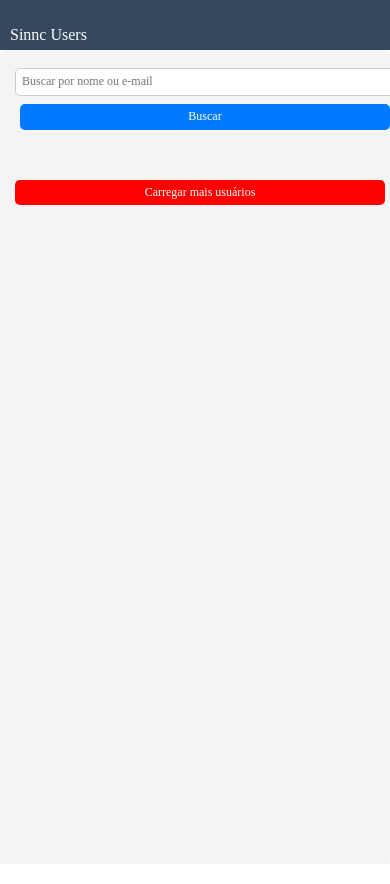
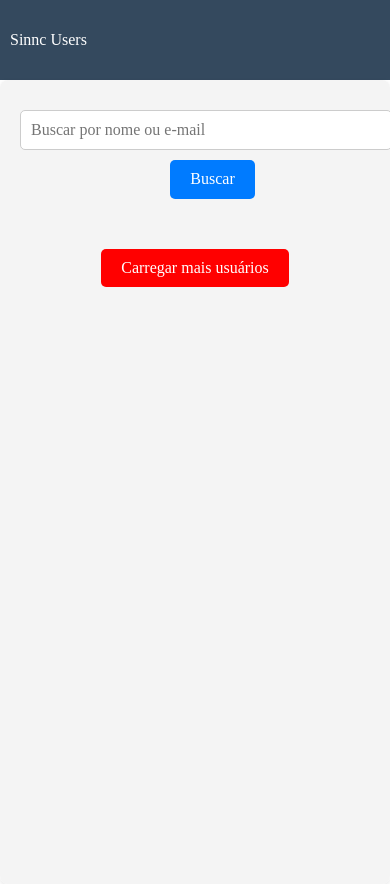
Before and after one commit to eduardopvieira16/endless-scroll-react, a React (Vite) app: page / in a window 390 px wide. Built offline with nearby package versions, Linux system fonts and the light colour scheme.

Commit message:
Revert "feat: Responsive screen implementation"
This reverts commit cd039f25a78e1f60af8c4a224a4546ecf251caf7.

```diff
--- a/src/components/Card/styles.js
+++ b/src/components/Card/styles.js
@@ -13,17 +13,6 @@ const CardContainer = styled.div`
 
   width: 250px;
   height: 250px;
-
-  @media (max-width: 768px) {
-    width: 200px;
-    height: 200px;
-  }
-
-  @media (max-width: 480px) {
-    width: 100%;
-    height: auto;
-    margin: 5px;
-  }
 `;
 
 export { CardContainer };
--- a/src/components/Content/styles.js
+++ b/src/components/Content/styles.js
@@ -5,7 +5,7 @@ const Container = styled.div`
   color: #333;
   background-color: #f4f4f4;
   padding: 20px;
-  height: calc(100vh - 70px);
+  height: calc(100vh - 80px);
   overflow-y: auto;
   border-radius: 8px;
   box-shadow: 0 2px 5px rgba(0, 0, 0, 0.1);
@@ -25,15 +25,6 @@ const Container = styled.div`
   ::-webkit-scrollbar-track {
     background-color: blue;
   }
-
-  @media (max-width: 768px) {
-    padding: 15px;
-  }
-
-  @media (max-width: 480px) {
-    padding: 10px;
-    height: calc(100vh - 50px);
-  }
 `;
 
 const FlexContainer = styled.div`
@@ -42,15 +33,6 @@ const FlexContainer = styled.div`
   align-items: center;
   margin-bottom: 20px;
   width: 100%;
-
-  @media (max-width: 768px) {
-    margin-bottom: 15px;
-  }
-
-  @media (max-width: 480px) {
-    margin-bottom: 10px;
-    padding: 0 5px;
-  }
 `;
 
 export { Container, FlexContainer };
--- a/src/components/FilterButton/styles.js
+++ b/src/components/FilterButton/styles.js
@@ -13,19 +13,6 @@ const StyledButton = styled.button`
   &:hover {
     background-color: #0056b3;
   }
-
-  @media (max-width: 768px) {
-    margin-left: 20px;
-    padding: 8px 16px;
-    font-size: 14px;
-  }
-
-  @media (max-width: 480px) {
-    margin-left: 10px;
-    padding: 6px 12px;
-    font-size: 12px;
-    width: 100%;
-  }
 `;
 
 export { StyledButton };
--- a/src/components/Header/styles.js
+++ b/src/components/Header/styles.js
@@ -8,16 +8,6 @@ const Container = styled.header`
   justify-content: space-between;
   align-items: center;
   padding: 0 10px;
-
-  @media (max-width: 768px) {
-    padding: 0 5px;
-  }
-
-  @media (max-width: 480px) {
-    flex-direction: column;
-    align-items: flex-start;
-    padding: 10px;
-  }
 `;
 
 export { Container };
--- a/src/components/Input/styles.js
+++ b/src/components/Input/styles.js
@@ -11,16 +11,6 @@ const StyledInput = styled.input`
     border-color: #66afe9;
     outline: none;
   }
-
-  @media (max-width: 768px) {
-    padding: 8px;
-    font-size: 14px;
-  }
-
-  @media (max-width: 480px) {
-    padding: 6px;
-    font-size: 12px;
-  }
 `;
 
 export { StyledInput };
--- a/src/components/Layout/styles.js
+++ b/src/components/Layout/styles.js
@@ -2,7 +2,7 @@ import styled from "styled-components";
 
 const Grid = styled.main`
   display: grid;
-  grid-template-rows: 70px auto;
+  grid-template-rows: 80px auto;
   grid-template-columns: 100%;
   grid-template-areas:
     "HD"
@@ -10,15 +10,6 @@ const Grid = styled.main`
   height: 100vh;
   min-width: 315px;
   box-shadow: 0 2px 5px rgba(0, 0, 0, 0.1);
-
-  @media (max-width: 768px) {
-    grid-template-rows: 60px auto;
-  }
-
-  @media (max-width: 480px) {
-    grid-template-rows: 50px auto;
-    height: auto;
-  }
 `;
 
 export { Grid };
--- a/src/components/LoadMoreButton/styles.js
+++ b/src/components/LoadMoreButton/styles.js
@@ -20,17 +20,6 @@ const LoadMoreContainer = styled.div`
     &:hover {
       background-color: darkred;
     }
-
-    @media (max-width: 768px) {
-      padding: 8px 16px;
-      font-size: 14px;
-    }
-
-    @media (max-width: 480px) {
-      padding: 6px 12px;
-      font-size: 12px;
-      width: 100%;
-    }
   }
 `;
 
--- a/src/components/SearchBar/styles.js
+++ b/src/components/SearchBar/styles.js
@@ -4,15 +4,6 @@ const SearchContainer = styled.div`
   width: 100%;
   max-width: 800px;
   margin: 10px 0;
-
-  @media (max-width: 768px) {
-    max-width: 100%;
-    margin: 8px 0;
-  }
-
-  @media (max-width: 480px) {
-    padding: 0 10px;
-  }
 `;
 
 export { SearchContainer };
--- a/src/styles/global.js
+++ b/src/styles/global.js
@@ -11,9 +11,9 @@ export const GlobalStyle = createGlobalStyle`
   }
 
   body {
-    font-family: "Inter", sans-serif, "Roboto Mono", monospace;
+    font-family: "Inter", sans-serif, "Roboto Mono", monospace, ;
     font-optical-sizing: auto;
-    font-weight: 400;
+    font-weight: weight;
     font-style: normal;
 
     line-height: 1.6;
@@ -40,40 +40,16 @@ export const Button = styled.button`
   padding: 0.5rem 1rem;
   border-radius: 5px;
   cursor: pointer;
-  background-color: #3498db;
-  color: #fff;
-  border: none;
-  transition: background-color 0.3s;
-
-  &:hover {
-    background-color: #2980b9;
-  }
-
-  @media (max-width: 600px) {
-    width: 100%;
-  }
 `;
 
 export const Container = styled.div`
   max-width: 1200px;
   margin: 0 auto;
   padding: 1rem;
-
-  @media (max-width: 768px) {
-    padding: 0.5rem;
-  }
-
-  @media (max-width: 480px) {
-    padding: 0.25rem;
-  }
 `;
 
-export const Paragraph = styled.p`
+export const Paragraph = styled.span`
   margin-bottom: 1rem;
-
-  @media (max-width: 600px) {
-    font-size: 0.9rem;
-  }
 `;
 
 export const Input = styled.input`
@@ -82,8 +58,4 @@ export const Input = styled.input`
   border: 1px solid #ccc;
   border-radius: 4px;
   margin-bottom: 1rem;
-
-  @media (max-width: 600px) {
-    padding: 0.8rem;
-  }
 `;
```
